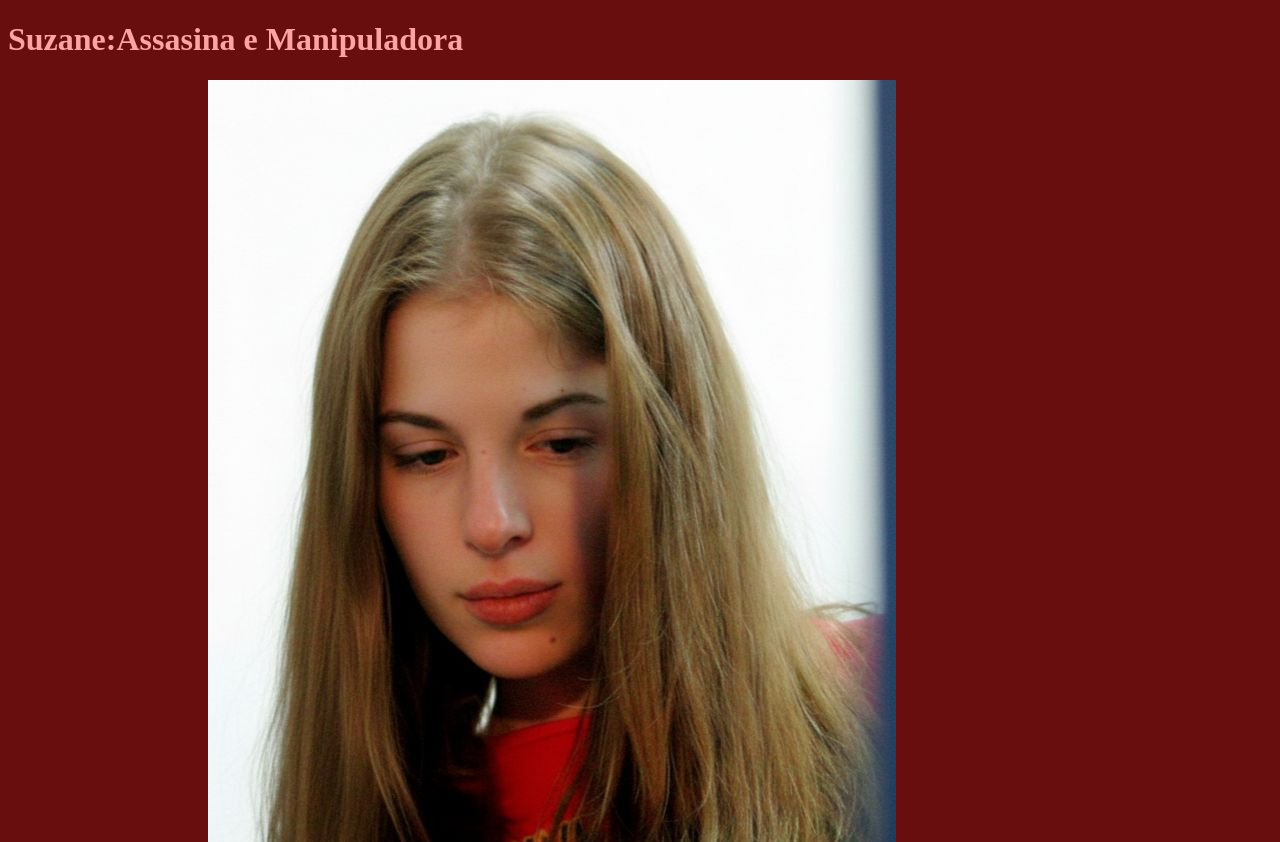
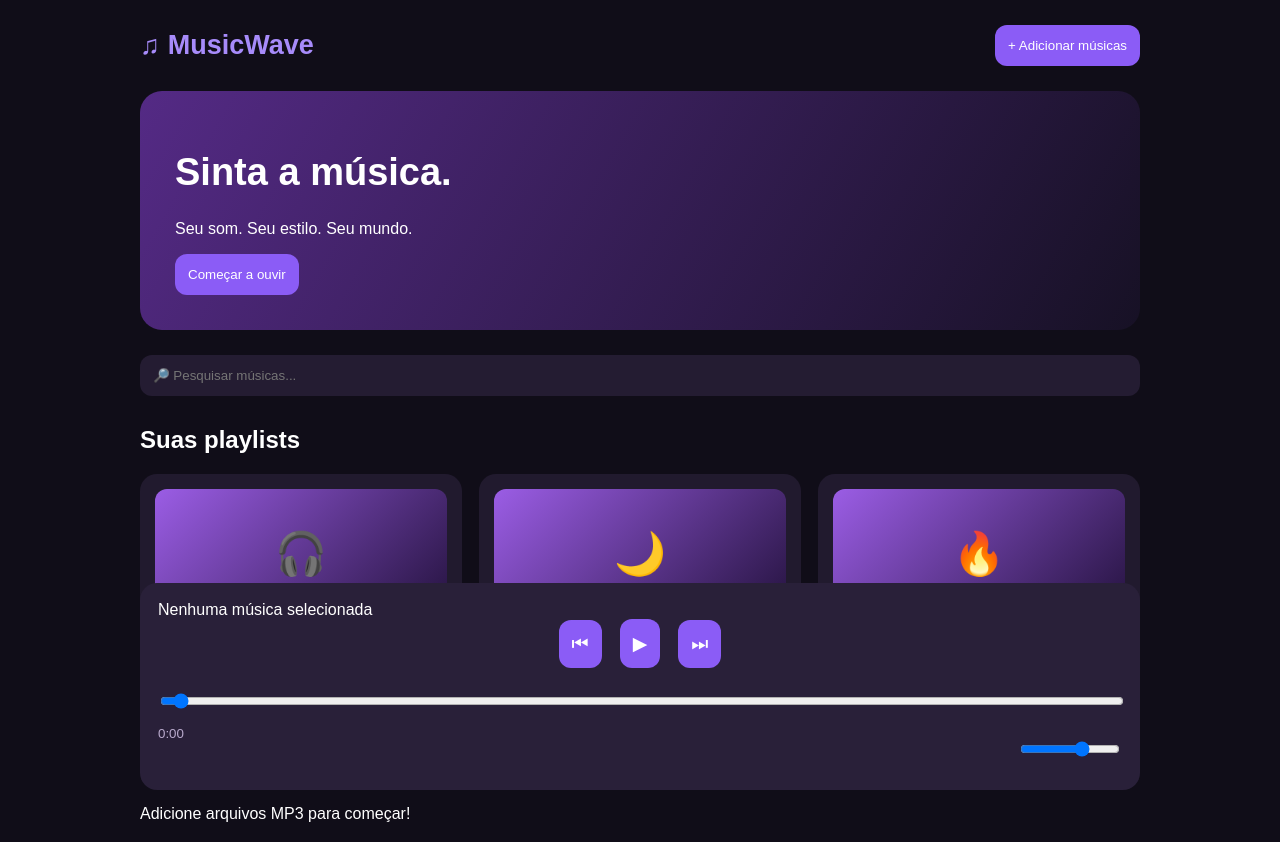
Before and after one commit to yasvandavibes/teste, a plain HTML site: page index.html in a window 1280 px wide. Shown: the top 842 px of the page. Drawn offline with Linux system fonts and the light colour scheme.

Commit message:
Update index.html

```diff
--- a/index.html
+++ b/index.html
@@ -1,37 +1,221 @@
+
 <!DOCTYPE html>
-<html lang="pt-br">
+<html lang="pt-BR">
 <head>
 <meta charset="UTF-8">
-  <meta name="viewport" content= "width=device-width, initial-scale=1.0">
-   <link rel="stylesheet" href="style.css">
-  <title>Document</title>
+<meta name="viewport" content="width=device-width, initial-scale=1.0">
+<title>MusicWave</title>
+<style>
+*{box-sizing:border-box}
+body{
+ margin:0;background:#100d18;color:white;
+ font-family:Arial,sans-serif;padding:25px;
+}
+header{display:flex;justify-content:space-between;align-items:center}
+.logo{font-size:27px;font-weight:bold;color:#a78bfa}
+input,button{border:0;border-radius:12px;padding:13px}
+input{background:#241c32;color:white;width:100%}
+button{cursor:pointer;background:#8b5cf6;color:white}
+.container{max-width:1000px;margin:auto}
+.hero{
+ background:linear-gradient(120deg,#542a85,#171125);
+ padding:35px;border-radius:22px;margin:25px 0;
+}
+.hero h1{font-size:38px}
+h2{margin-top:30px}
+.grid{
+ display:grid;grid-template-columns:repeat(auto-fit,minmax(150px,1fr));
+ gap:17px;
+}
+.card{background:#211a2e;padding:15px;border-radius:17px}
+.cover{
+ height:130px;border-radius:12px;
+ background:linear-gradient(135deg,#9b5de5,#24123e);
+ display:grid;place-items:center;font-size:42px;
+}
+.card button{margin-top:8px}
+#songs{display:grid;gap:10px;margin-top:15px}
+.song{
+ background:#211a2e;padding:13px;border-radius:12px;
+ display:flex;align-items:center;gap:12px;
+}
+.song button{margin-left:auto}
+.player{
+ position:sticky;bottom:10px;margin-top:30px;
+ background:#292039;padding:18px;border-radius:17px;
+}
+.controls{display:flex;align-items:center;justify-content:center;gap:18px}
+.controls button{font-size:19px}
+#progress{width:100%;margin-top:12px}
+small{color:#b8a9cc}
+</style>
 </head>
 <body>
+<div class="container">
+
 <header>
-   <h1>Suzane:Assasina e Manipuladora </h1>
+ <div class="logo">♫ MusicWave</div>
+ <label for="upload">
+  <button onclick="document.getElementById('upload').click()">
+   + Adicionar músicas
+  </button>
+ </label>
+ <input id="upload" type="file" accept="audio/*" multiple hidden>
 </header>
-<section>
-         <div class="capa">
-            <img id="heroi" src="suzane.jpg" alt="Suzane Von Richthofen">
-            <p>Suzane Von Richthofen ficou conhecida por ser a mentora de um dos crimes mais conhecidos
-            do Brasil: a morte dos próprios pais juntamente com o namorado Daniel e o cunhado
-            Cristian Cravinhos. </p>
+
+<div class="hero">
+ <h1>Sinta a música.</h1>
+ <p>Seu som. Seu estilo. Seu mundo.</p>
+ <button onclick="document.getElementById('upload').click()">
+  Começar a ouvir
+ </button>
 </div>
 
-      <div>
-        <iframe width="560" height="315" src="https://www.youtube.com/embed/Zm15mfDj5g4?si=tJ5idMbjWdHs7q1f" title="YouTube video player" frameborder="0" allow="accelerometer; autoplay; clipboard-write; encrypted-media; gyroscope; picture-in-picture; web-share" referrerpolicy="strict-origin-when-cross-origin" allowfullscreen></iframe>
+<input id="search" placeholder="🔎 Pesquisar músicas..."
+ oninput="render()">
+
+<h2>Suas playlists</h2>
+<div class="grid">
+ <div class="card">
+  <div class="cover">🎧</div>
+  <h3>Eletrônica</h3>
+  <small>Seu ritmo favorito</small>
  </div>
-    </section>
-    <section>
-        <h2>
-            mais videos
-        </h2>
-        <div>
-        <a href="//youtu.be/8Mj4qVm5teU?si=4Rq5jBv4eoE1kPbc"></a>
-          <a href=" https://youtu.be/NsIkqjwsipc?si=FVYHkYL9N00Rr23Q" ></a>
-            <a href="https://youtu.be/y9YeC3epgzc?si=vS4qiIrq7EnFwLy7"></a>
-           <a href="https://youtu.be/nQP8dfOPtj8?si=p-PExVwH7B3Uqv-v"></a>
+ <div class="card">
+  <div class="cover">🌙</div>
+  <h3>Chill Vibes</h3>
+  <small>Para relaxar</small>
  </div>
-    </section>
+ <div class="card">
+  <div class="cover">🔥</div>
+  <h3>Hits</h3>
+  <small>Seus favoritos</small>
+ </div>
+</div>
+
+<h2>Biblioteca de músicas</h2>
+<div id="songs">
+ <p>Adicione arquivos MP3 para começar!</p>
+</div>
+
+<div class="player">
+ <div id="now">Nenhuma música selecionada</div>
+ <div class="controls">
+  <button onclick="previous()">⏮</button>
+  <button onclick="togglePlay()" id="play">▶</button>
+  <button onclick="next()">⏭</button>
+ </div>
+ <input type="range" id="progress" value="0" min="0" max="100">
+ <div style="display:flex;justify-content:space-between">
+  <small id="time">0:00</small>
+  <input id="volume" type="range" min="0" max="1"
+   step="0.01" value="0.7" style="width:100px">
+ </div>
+</div>
+
+<audio id="audio"></audio>
+</div>
+
+<script>
+const audio=document.getElementById('audio');
+const songs=[];
+let current=0;
+let favorites=[];
+
+document.getElementById('upload').onchange=e=>{
+ [...e.target.files].forEach(file=>{
+  songs.push({
+   name:file.name.replace(/\.[^/.]+$/,""),
+   url:URL.createObjectURL(file)
+  });
+ });
+ render();
+};
+
+function render(){
+ const term=document.getElementById('search').value.toLowerCase();
+ const list=document.getElementById('songs');
+ list.innerHTML='';
+
+ songs.forEach((song,i)=>{
+  if(!song.name.toLowerCase().includes(term))return;
+
+  const div=document.createElement('div');
+  div.className='song';
+
+  const name=document.createElement('span');
+  name.textContent='🎵 '+song.name;
+
+  const play=document.createElement('button');
+  play.textContent='▶';
+  play.onclick=()=>playSong(i);
+
+  const fav=document.createElement('button');
+  fav.textContent=favorites.includes(i)?'❤️':'🤍';
+  fav.onclick=()=>{
+   favorites=favorites.includes(i)
+    ?favorites.filter(x=>x!==i):[...favorites,i];
+   render();
+  };
+
+  div.append(name,play,fav);
+  list.appendChild(div);
+ });
+
+ if(!list.children.length){
+  list.textContent='Nenhuma música encontrada.';
+ }
+}
+
+function playSong(i){
+ current=i;
+ audio.src=songs[i].url;
+ audio.play();
+ document.getElementById('now').textContent=songs[i].name;
+ document.getElementById('play').textContent='⏸';
+}
+
+function togglePlay(){
+ if(!audio.src)return;
+ if(audio.paused){
+  audio.play();
+  document.getElementById('play').textContent='⏸';
+ }else{
+  audio.pause();
+  document.getElementById('play').textContent='▶';
+ }
+}
+
+function next(){
+ if(songs.length)playSong((current+1)%songs.length);
+}
+
+function previous(){
+ if(songs.length)playSong((current-1+songs.length)%songs.length);
+}
+
+audio.onended=next;
+
+audio.ontimeupdate=()=>{
+ if(audio.duration){
+  document.getElementById('progress').value=
+   audio.currentTime/audio.duration*100;
+  const m=Math.floor(audio.currentTime/60);
+  const s=Math.floor(audio.currentTime%60);
+  document.getElementById('time').textContent=
+   m+':'+String(s).padStart(2,'0');
+ }
+};
+
+document.getElementById('progress').oninput=e=>{
+ if(audio.duration)audio.currentTime=e.target.value/100*audio.duration;
+};
+
+document.getElementById('volume').oninput=e=>{
+ audio.volume=e.target.value;
+};
+
+audio.volume=0.7;
+</script>
 </body>
 </html>
```
Lines whose indentation alone changed are shown as unchanged.
